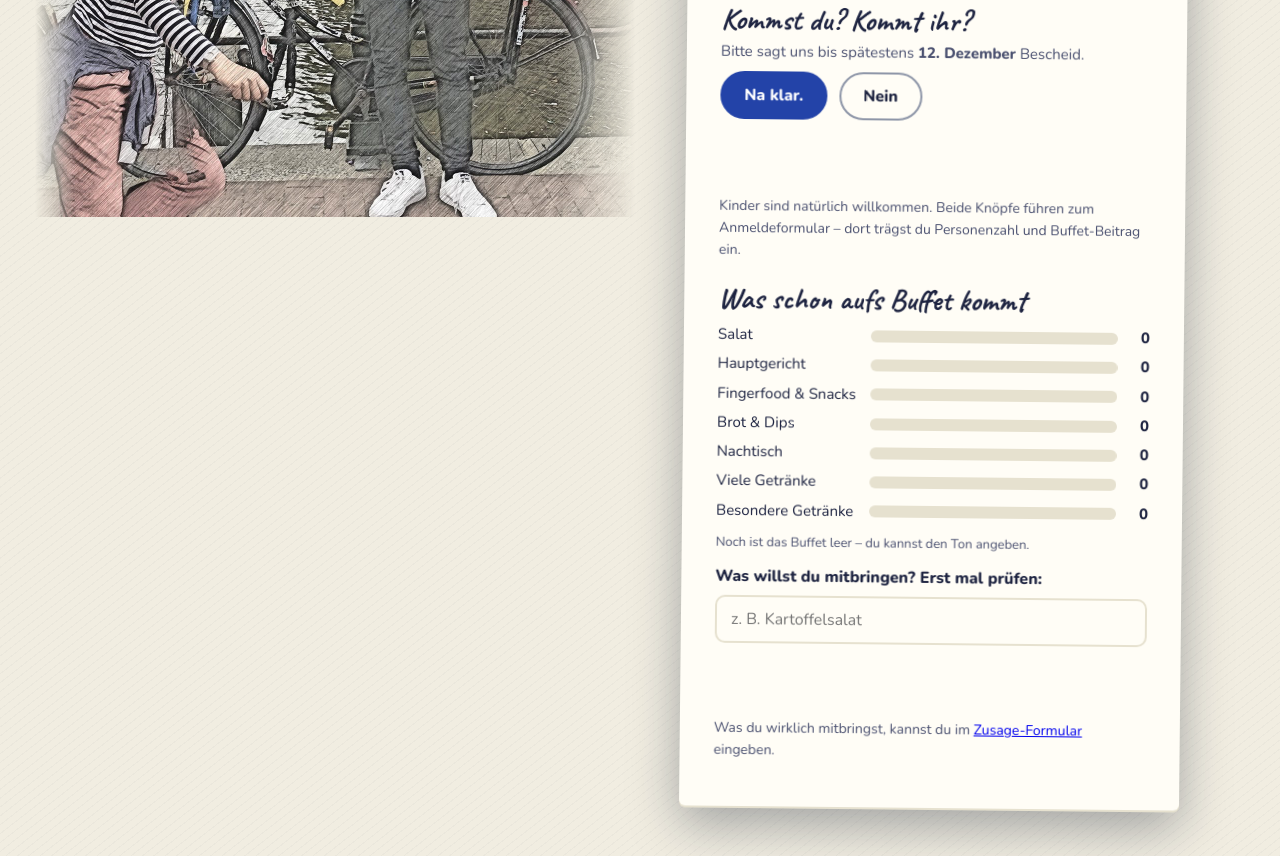
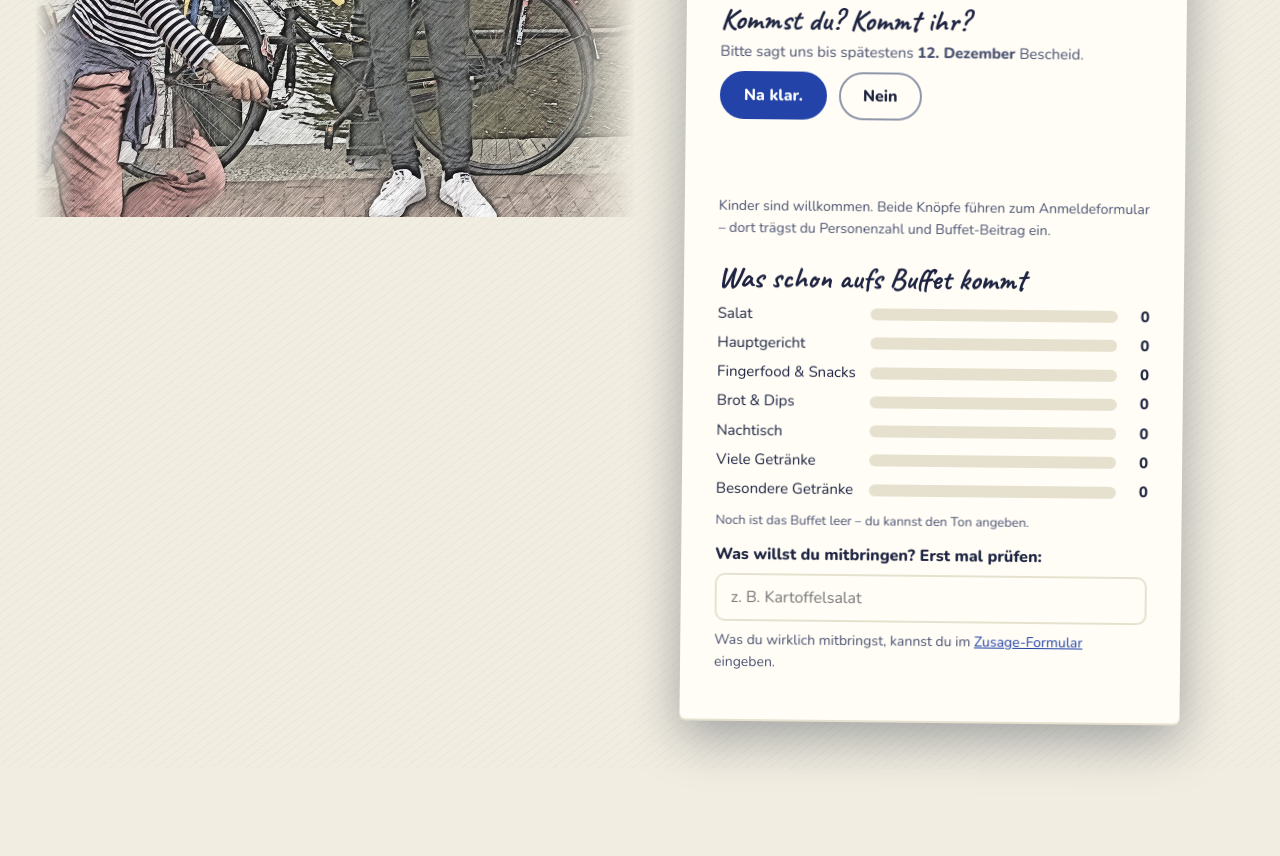
Before and after one commit to silber-kathrin-ruben/silber, a plain HTML site: page index.html in a window 1280 px wide. Shown: the part 583-1439 px from the top of the page. After the commit the page ends 1352 px from the top, so only its background shows below. Drawn offline with nearby package versions, Linux system fonts and the light colour scheme.

Commit message:
Add files via upload

```diff
--- a/index.html
+++ b/index.html
@@ -67,7 +67,10 @@ h2{font:700 30px/1.1 Caveat,cursive;margin:22px 0 8px}
 .n{font-variant-numeric:tabular-nums;font-weight:800;text-align:right;min-width:1.5em}
 label{font-weight:800;display:block;margin:12px 0 6px}
 input{width:100%;min-height:48px;padding:10px 14px;border-radius:10px;border:2px solid var(--line);background:transparent;color:var(--ink);font:16px Nunito,sans-serif}
-.verdict{min-height:3em;margin:8px 0 0;font:600 22px/1.2 Caveat,cursive;color:var(--blue)}
+.verdict:empty{display:none}
+#idea ~ .small{margin-top:8px}
+.card a:not(.btn){color:var(--blue)}
+.verdict{margin:8px 0 4px;font:600 22px/1.2 Caveat,cursive;color:var(--blue)}
 :root[data-theme=dark] .verdict{color:#8fa6ff}
 @media (prefers-color-scheme:dark){:root:not([data-theme=light]) .verdict{color:#8fa6ff}}
 .stand{font-size:13px;color:var(--soft)}
@@ -99,7 +102,7 @@ input{width:100%;min-height:48px;padding:10px 14px;border-radius:10px;border:2px
     <a class="btn yes" id="yes" href="https://tally.so/r/o92dZV">Na klar.</a>
     <a class="btn no" id="no" href="https://tally.so/r/o92dZV">Nein</a>
   </div>
-  <p class="small">Kinder sind natürlich willkommen. Beide Knöpfe führen zum Anmeldeformular – dort trägst du Personenzahl und Buffet-Beitrag ein.</p>
+  <p class="small">Kinder sind willkommen. Beide Knöpfe führen zum Anmeldeformular – dort trägst du Personenzahl und Buffet-Beitrag ein.</p>
 
   <h2>Was schon aufs Buffet kommt</h2>
   <ul class="board" id="board"></ul>
```
